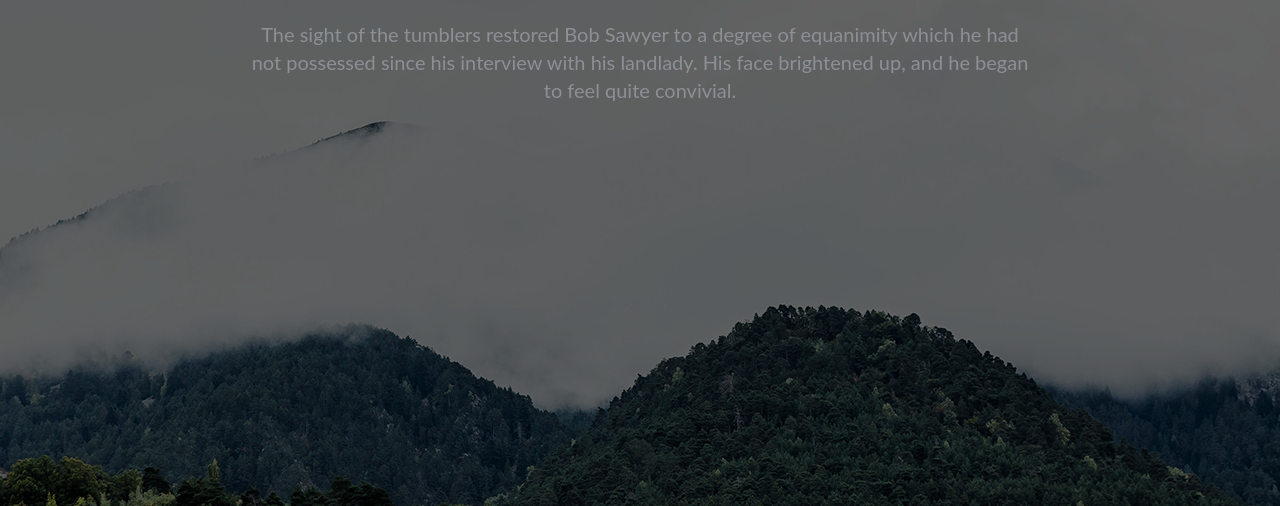
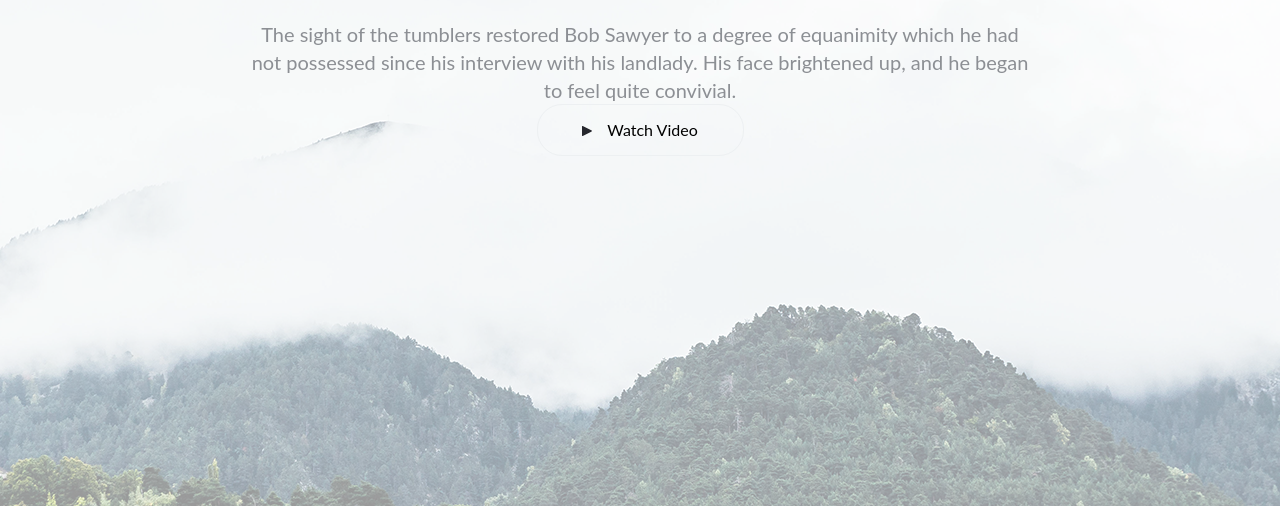
Before and after one commit to qwest812/verstka-test, a plain HTML site: page index.html in a window 1280 px wide. Shown: the part 294-800 px from the top of the page. Drawn offline with Linux system fonts and the light colour scheme.

Commit message:
play button

```diff
--- a/css/style.css
+++ b/css/style.css
@@ -44,7 +44,7 @@ table {
 
 
 body{
-    background: black;
+    /*background: black;*/
 }
 
 
@@ -169,3 +169,30 @@ h1{
     margin: 40px auto 0 auto;
     text-align: center;
 }
+.watch_video{
+    /*position: relative;*/
+    width: 205px;
+    height: 50px;
+    border-radius: 25px;
+    border: 1px solid #edf0f2;
+    background: none;
+    margin: 0 auto;
+    align-items: center;
+    display: flex;
+    justify-content: center;
+}
+.watch_video div{
+    color: #000;
+    font-family: Lato;
+    font-size: 16px;
+    font-weight: 400;
+
+}
+.watch_video div:before{
+    margin-right: 15px;
+    content: '';
+    display: inline-flex;
+    background-image: url(/img/play_Icon.png);
+    width: 10px;
+    height: 10px;
+}
--- a/index.html
+++ b/index.html
@@ -39,8 +39,8 @@
         <h1>What happens tomorrow?</h1>
         <div class="h1_content">The sight of the tumblers restored Bob Sawyer to a degree of equanimity which he had not possessed since his interview with his landlady. His face brightened up, and he began to feel quite convivial.</div>
     </div>
-    <div>
-
+    <div class="watch_video">
+        <div>Watch Video</div>
     </div>
 </div>
 </body>
```
Also changed, not shown: img/play_Icon.png (added).
